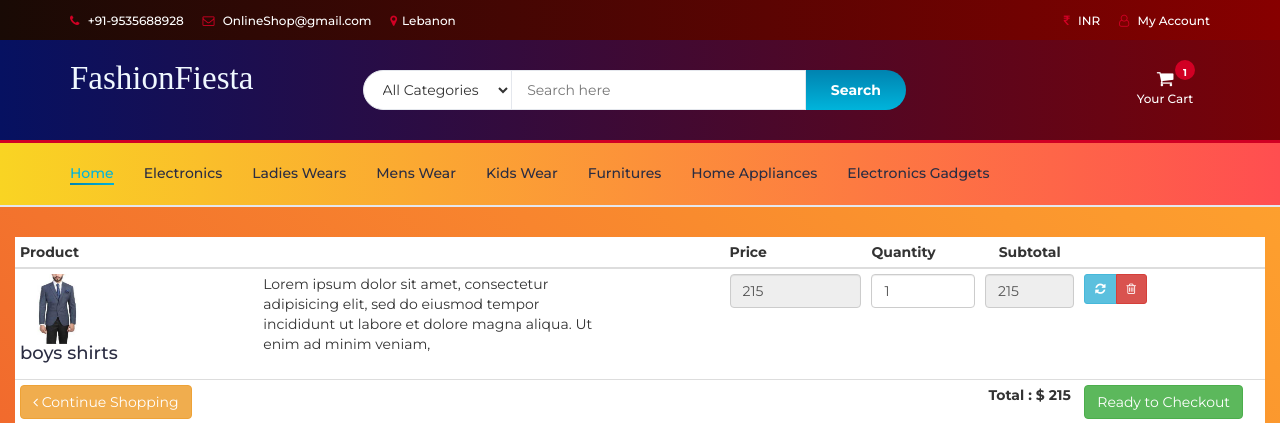
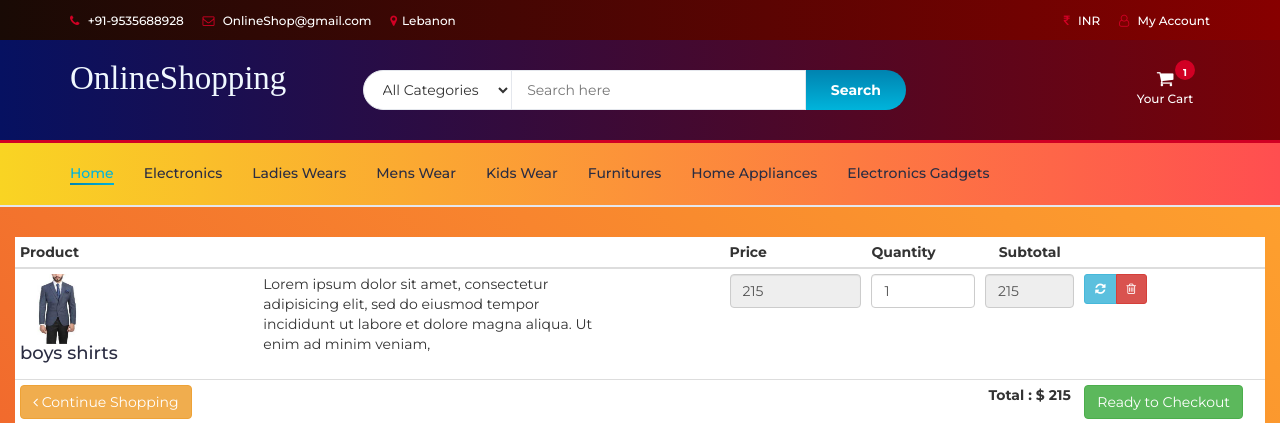
Before and after one commit to amxxxmelhem/WebProject, a PHP site: page /myfiles/cart.php in a window 1280 px wide. Shown: the top 423 px of the page. Run offline with PHP 8.4, Linux system fonts and the light colour scheme; data comes from the database, SQL or seed files in the repository; some libraries are stand-ins or nearby versions.

Commit message:
Update header.php

```diff
--- a/header.php
+++ b/header.php
@@ -179,7 +179,7 @@ session_start();
 							<div class="header-logo">
 								<a href="#" class="logo">
 								<font style="font-style:normal; font-size: 33px;color: aliceblue;font-family: serif">
-                                        FashionFiesta
+                                        OnlineShopping
                                     </font>
 
 								</a>
```
